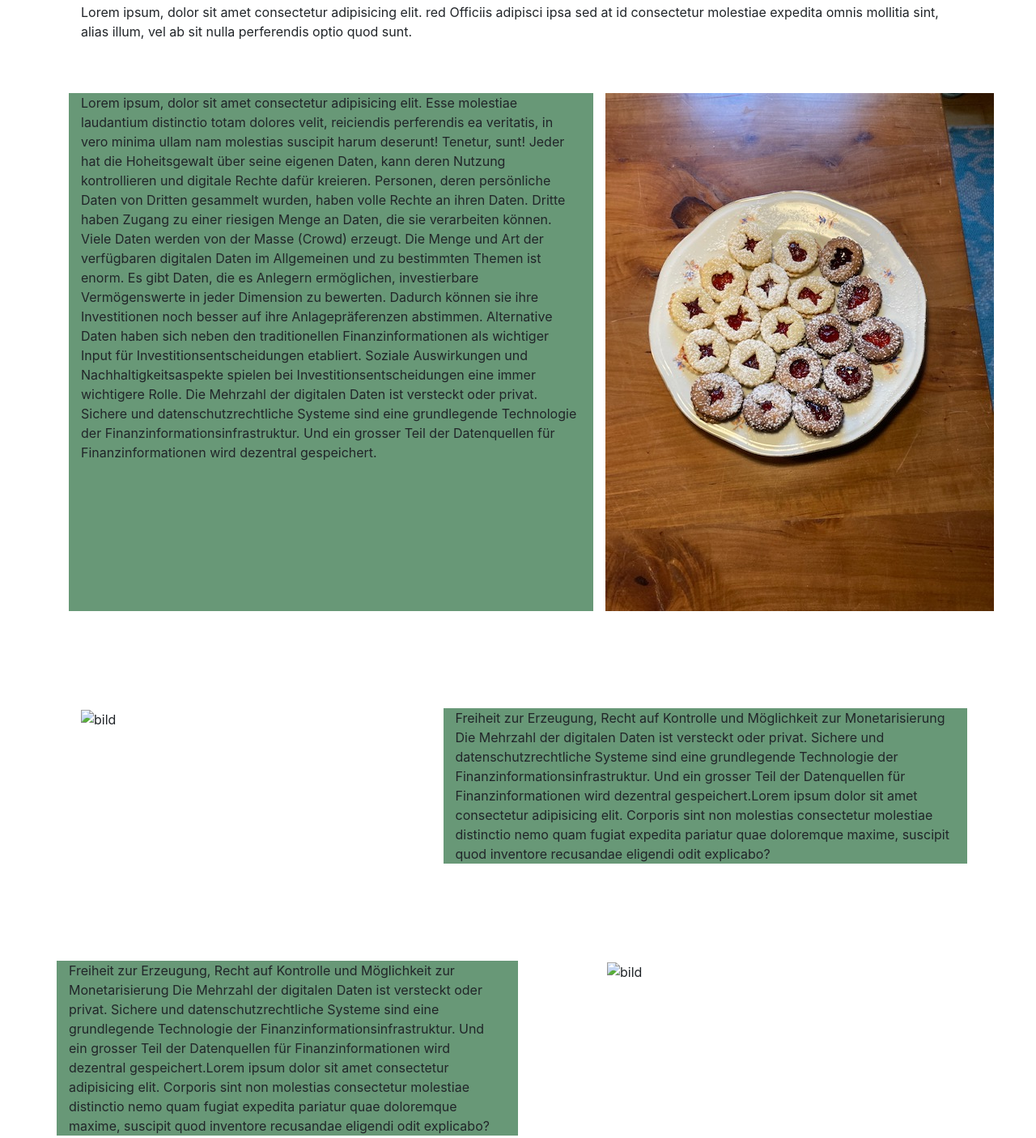
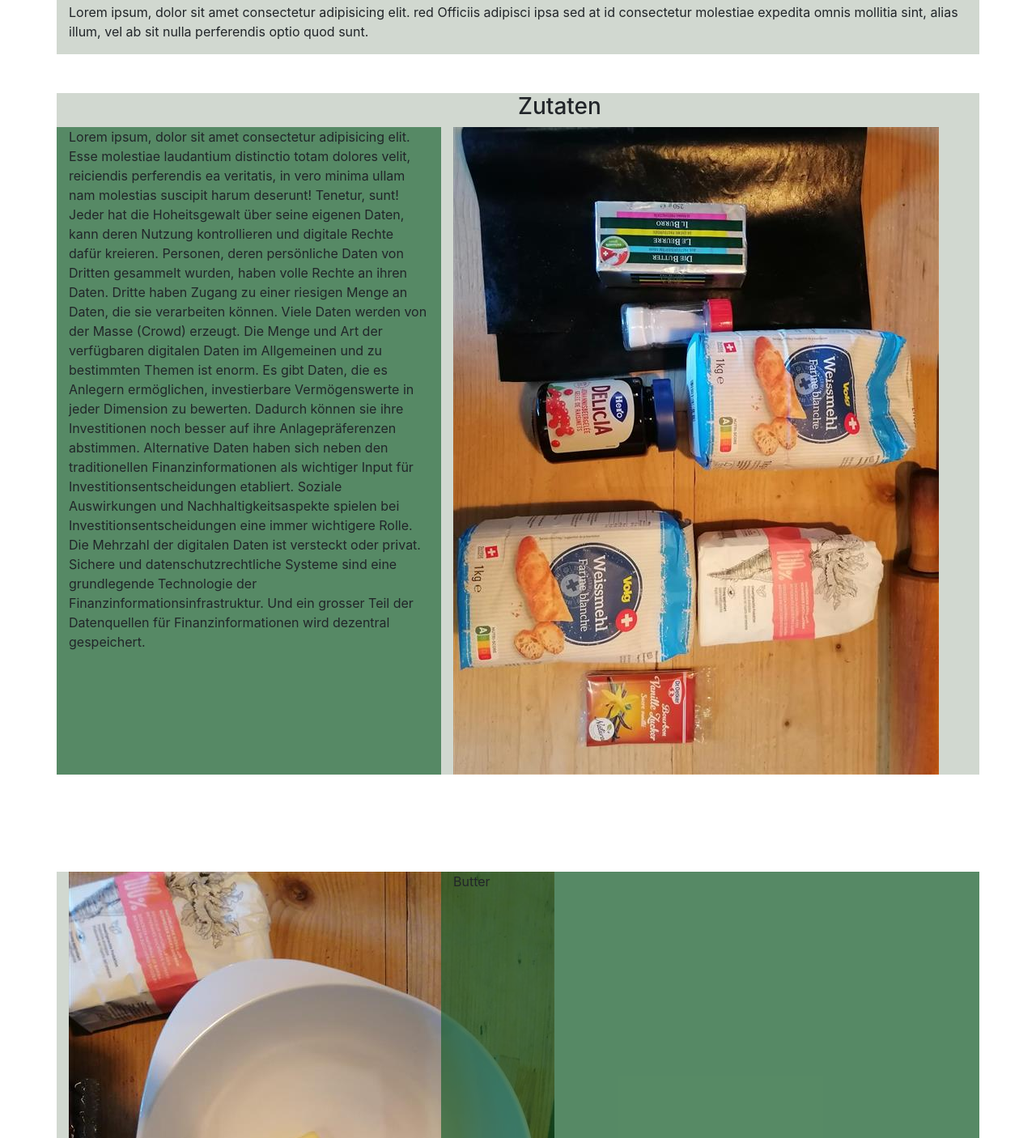
Before and after one commit to Vitus-Kaminski/Vitus-Spitzbuben, a plain HTML site: page index.html in a window 1280 px wide. Shown: the part 195-1601 px from the top of the page at 81% size. Drawn offline with nearby package versions, Linux system fonts and the light colour scheme.

Commit message:
first example

```diff
--- /dev/null
+++ b/index.css
@@ -0,0 +1,12 @@
+.titelbild{
+    width: 50%;
+    height: auto;
+}
+
+.row {
+    background-color: rgba(50, 81, 45, 0.223);
+}
+
+.text{
+    color: white;
+}
--- a/index.html
+++ b/index.html
@@ -1,10 +1,13 @@
 <!DOCTYPE html>
 <html lang="en">
+
 <head>
     <title>Spitzbuben-Vitus</title>
     <meta charset="utf-8">
     <meta name="viewport" content="width=device-width, initial-scale=1">
+    <link rel="stylesheet" href="index.css">
     <link rel="stylesheet" href="https://cdn.jsdelivr.net/npm/bootstrap@4.6.2/dist/css/bootstrap.min.css">
+
     <script src="https://cdn.jsdelivr.net/npm/jquery@3.7.1/dist/jquery.slim.min.js"></script>
     <script src="https://cdn.jsdelivr.net/npm/popper.js@1.16.1/dist/umd/popper.min.js"></script>
     <script src="https://cdn.jsdelivr.net/npm/bootstrap@4.6.2/dist/js/bootstrap.bundle.min.js"></script>
@@ -16,54 +19,111 @@
 
 
         <div class="col">
-                <div class="box six">
+
             <div class="row">
                 <div class="col">
-                            <h2 class="allign text-center">Spitzbuben</h2>
+
+                    <h2>Spitzbuben</h2>
+
+
+                </div>
+
             </div>
         </div>
-            </div>
+
+
+
+
         <br><br><br><br>
         <div class="row">
+
             <div class="col">
                 <h1 class="allign text-center">Rezept</h1>
+
                 <p>Lorem ipsum, dolor sit amet consectetur adipisicing elit.
-                         red Officiis adipisci ipsa sed at id consectetur molestiae expedita omnis mollitia sint, alias illum, vel ab sit nulla perferendis optio quod sunt.
+                    red Officiis adipisci ipsa sed at id consectetur molestiae expedita omnis mollitia sint, alias
+                    illum,
+                    vel ab sit nulla perferendis optio quod sunt.
                 </p>
             </div>
         </div>
         <br><br>
+        <div class="row">
+            <div class="col-6"></div>
+            <h3 class="allign text-center">Zutaten</h3>
+        </div>
 
         <div class="row">
-                <div class="col-7" style="background-color: rgba(13, 91, 37, 0.623);">Lorem ipsum, dolor sit amet consectetur adipisicing elit. Esse molestiae laudantium distinctio totam dolores velit, reiciendis perferendis ea veritatis, in vero minima ullam nam molestias suscipit harum deserunt! Tenetur, sunt!
-                    Jeder hat die Hoheitsgewalt über seine eigenen Daten, kann deren Nutzung kontrollieren und digitale Rechte dafür kreieren. Personen, deren persönliche Daten von Dritten gesammelt wurden, haben volle Rechte an ihren Daten. Dritte haben Zugang zu einer riesigen Menge an Daten, die sie verarbeiten können. Viele Daten werden von der Masse (Crowd) erzeugt. Die Menge und Art der verfügbaren digitalen Daten im Allgemeinen und zu bestimmten Themen ist enorm. Es gibt Daten, die es Anlegern ermöglichen, investierbare Vermögenswerte in jeder Dimension zu bewerten. Dadurch können sie ihre Investitionen noch besser auf ihre Anlagepräferenzen abstimmen. Alternative Daten haben sich neben den traditionellen Finanzinformationen als wichtiger Input für Investitionsentscheidungen etabliert. Soziale Auswirkungen und Nachhaltigkeitsaspekte spielen bei Investitionsentscheidungen eine immer wichtigere Rolle.
-                    Die Mehrzahl der digitalen Daten ist versteckt oder privat. Sichere und datenschutzrechtliche Systeme sind eine grundlegende Technologie der Finanzinformationsinfrastruktur. Und ein grosser Teil der Datenquellen für Finanzinformationen wird dezentral gespeichert.
+
+                <div class="col-5" style="background-color: rgba(13, 91, 37, 0.623);">Lorem ipsum, dolor sit amet
+                    consectetur
+                    adipisicing elit. Esse molestiae laudantium distinctio totam dolores velit, reiciendis perferendis ea
+                    veritatis, in vero minima ullam nam molestias suscipit harum deserunt! Tenetur, sunt!
+                    Jeder hat die Hoheitsgewalt über seine eigenen Daten, kann deren Nutzung kontrollieren und digitale
+                    Rechte
+                    dafür kreieren. Personen, deren persönliche Daten von Dritten gesammelt wurden, haben volle Rechte an
+                    ihren
+                    Daten. Dritte haben Zugang zu einer riesigen Menge an Daten, die sie verarbeiten können. Viele Daten
+                    werden
+                    von der Masse (Crowd) erzeugt. Die Menge und Art der verfügbaren digitalen Daten im Allgemeinen und zu
+                    bestimmten Themen ist enorm. Es gibt Daten, die es Anlegern ermöglichen, investierbare Vermögenswerte in
+                    jeder Dimension zu bewerten. Dadurch können sie ihre Investitionen noch besser auf ihre
+                    Anlagepräferenzen
+                    abstimmen. Alternative Daten haben sich neben den traditionellen Finanzinformationen als wichtiger Input
+                    für
+                    Investitionsentscheidungen etabliert. Soziale Auswirkungen und Nachhaltigkeitsaspekte spielen bei
+                    Investitionsentscheidungen eine immer wichtigere Rolle.
+                    Die Mehrzahl der digitalen Daten ist versteckt oder privat. Sichere und datenschutzrechtliche Systeme
+                    sind
+                    eine grundlegende Technologie der Finanzinformationsinfrastruktur. Und ein grosser Teil der Datenquellen
+                    für
+                    Finanzinformationen wird dezentral gespeichert.
                 </div>
 
-                <div class="col-1"><img src="Bilder/fertig1.jpg" alt="bild"></div>
+                <div class="col-1">
+                    <img src="Bilder/zutaten.jpg" alt="bild">
+                </div>
+
         </div>
         <br><br><br><br><br>
         <div class="row">
-                <div class="col-2"><img src="C:\Users\Vitus-at-work\Pictures\Screenshots\Jos_Dijsselhof_Header.jpg" alt="bild"></div>
+            <div class="col-2"><img src="Bilder/butter.jpg" alt="bild"></div>
             <div class="col-3"></div>
-                <div class="col"style="background-color: rgba(13, 91, 37, 0.623);">Freiheit zur Erzeugung, Recht auf Kontrolle und Möglichkeit zur Monetarisierung
-                   Die Mehrzahl der digitalen Daten ist versteckt oder privat. Sichere und datenschutzrechtliche Systeme sind eine grundlegende Technologie der Finanzinformationsinfrastruktur. Und ein grosser Teil der Datenquellen für Finanzinformationen wird dezentral gespeichert.Lorem ipsum dolor sit amet consectetur adipisicing elit. Corporis sint non molestias consectetur molestiae distinctio nemo quam fugiat expedita pariatur quae doloremque maxime, suscipit quod inventore recusandae eligendi odit explicabo?</div>
+            <div class="col" style="background-color: rgba(13, 91, 37, 0.623);">
+                Butter</div>
             </div>
         </div>
         <br><br><br><br><br>
         <div class="row">
-
-                <div class="col-6"style="background-color: rgba(13, 91, 37, 0.623);">Freiheit zur Erzeugung, Recht auf Kontrolle und Möglichkeit zur Monetarisierung
-                    Die Mehrzahl der digitalen Daten ist versteckt oder privat. Sichere und datenschutzrechtliche Systeme sind eine grundlegende Technologie der Finanzinformationsinfrastruktur. Und ein grosser Teil der Datenquellen für Finanzinformationen wird dezentral gespeichert.Lorem ipsum dolor sit amet consectetur adipisicing elit. Corporis sint non molestias consectetur molestiae distinctio nemo quam fugiat expedita pariatur quae doloremque maxime, suscipit quod inventore recusandae eligendi odit explicabo?
+            <div class="col-2"><img src="Bilder/teig.jpg" alt="bild"></div>
+            <div class="col-3"></div>
+            <div class="col" style="background-color: rgba(13, 91, 37, 0.623);">
+                teig</div>
             </div>
-                <div class="col-1"></div>
-                <div class="col-4"><img src="C:\Users\Vitus-at-work\Pictures\Screenshots\Jos_Dijsselhof_Header.jpg" alt="bild"></div>
-                <div class="col-1"></div>
+        </div>
+        <br><br><br><br><br>
+        <div class="row">
+            <div class="col-2"><img src="Bilder/teig1.jpg" alt="bild"></div>
+            <div class="col-3"></div>
+            <div class="col" style="background-color: rgba(13, 91, 37, 0.623);">
+                teig1</div>
+            </div>
+        </div>
+        <br><br><br><br><br>
+        <div class="row">
+            <div class="col-2"><img src="Bilder/stechen.jpg" alt="bild"></div>
+            <div class="col-3"></div>
+            <div class="col" style="background-color: rgba(13, 91, 37, 0.623);">
+                stechen</div>
+            </div>
         </div>
 
+    </div>
+    </div>
 </div>
 </body>
 <footer>
 
 </footer>
+
 </html>
```
Also changed, not shown: Bilder/cookies-4876639_1280.jpg (added). Lines whose indentation alone changed are shown as unchanged.
